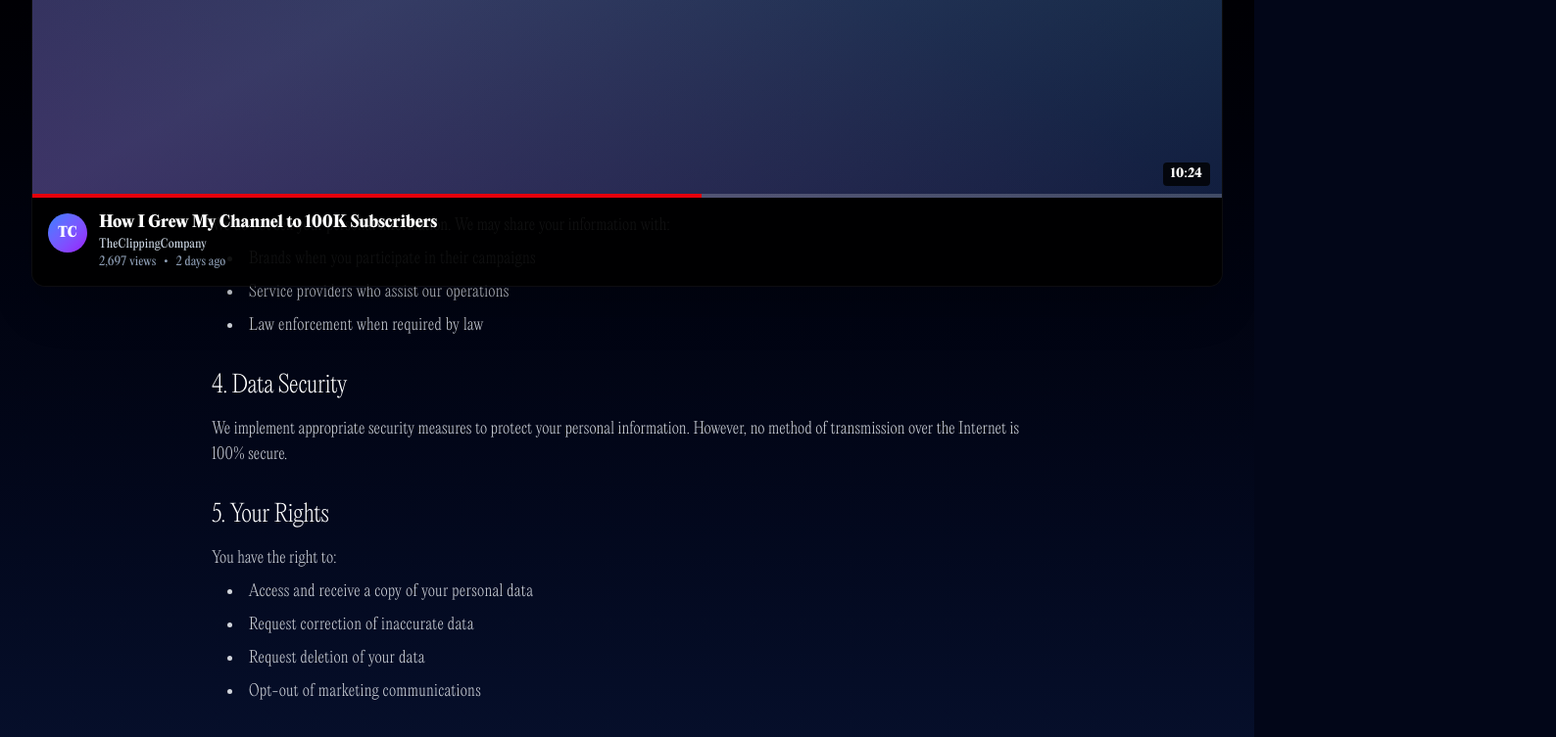
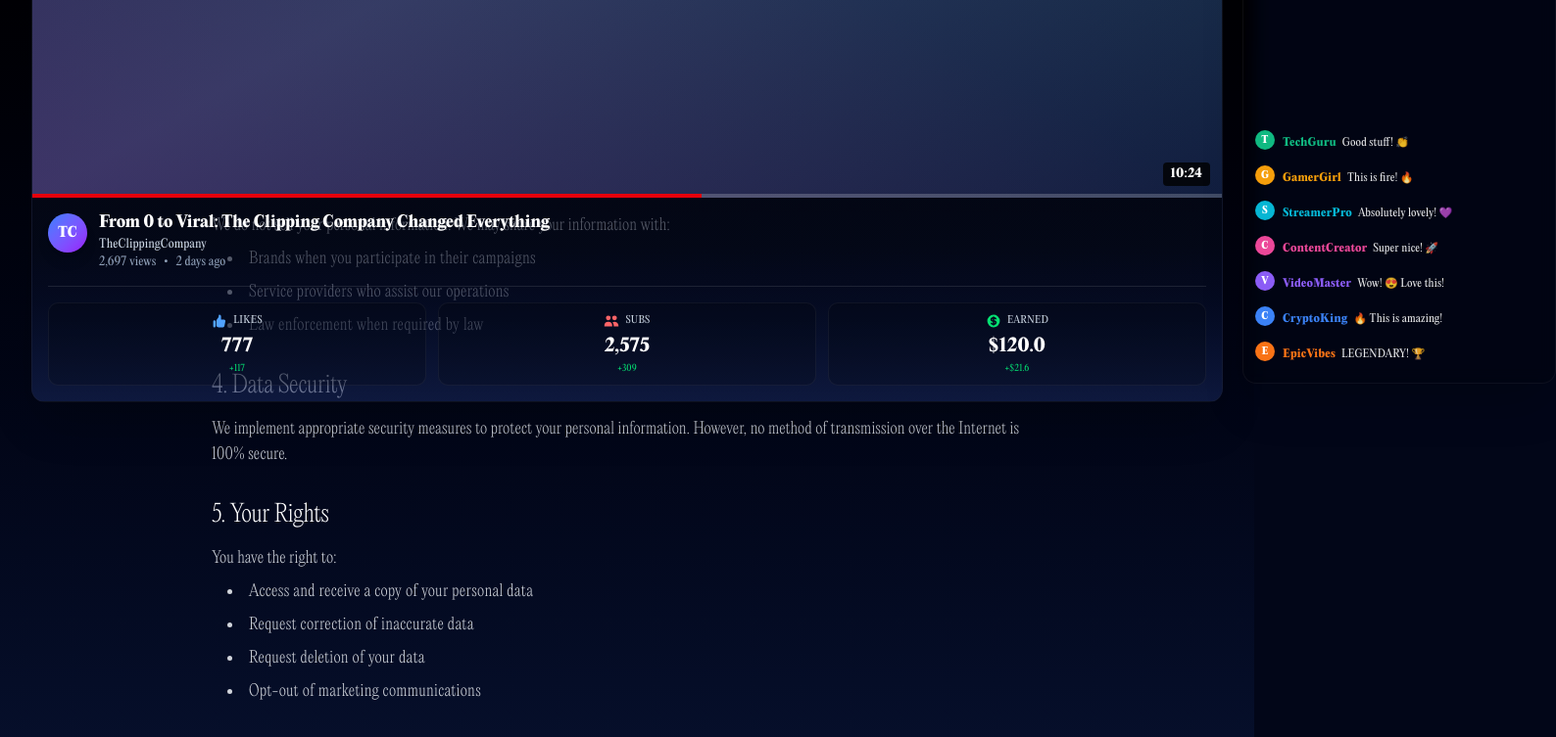
Before and after one commit to 0xazanul/Clipping_waitlst_and_landingf, a Next.js app: page /privacy in a window 1280 px wide. Shown: the part 540-1293 px from the top of the page at 98% size, 1588 px wide, since content can reach past the window. Built offline with nearby package versions, Linux system fonts and the light colour scheme.

Commit message:
feat: added analyts

```diff
--- a/app/globals.css
+++ b/app/globals.css
@@ -197,4 +197,16 @@
     /* Animation disabled to prevent transform stacking context */
     animation: none;
   }
+
+  /* YouTube Live Chat Animation */
+  @keyframes slideInBottom {
+    from {
+      opacity: 0;
+      transform: translateY(20px);
+    }
+    to {
+      opacity: 1;
+      transform: translateY(0);
+    }
+  }
 }
--- a/app/layout.tsx
+++ b/app/layout.tsx
@@ -2,6 +2,7 @@ import type { Metadata } from "next";
 import localFont from "next/font/local";
 import "./globals.css";
 import VideoMetricsBackground from "@/components/background/VideoMetricsBackground";
+import YoutubeLiveChat from "@/components/background/YoutubeLiveChat";
 
 const ppEditorial = localFont({
   src: [
@@ -61,8 +62,9 @@ export default function RootLayout({
 
         {/* Content rendered over the background */}
         <div className="relative z-10">
-          {/* Fixed background in hero section - scrolls with content */}
+          {/* YouTube player and chat - scrolls with content */}
           <VideoMetricsBackground />
+          <YoutubeLiveChat />
           {children}
         </div>
       </body>
--- a/components/background/VideoMetricsBackground.tsx
+++ b/components/background/VideoMetricsBackground.tsx
@@ -4,11 +4,17 @@ import { useEffect, useState, useRef } from "react";
 
 export default function VideoMetricsBackground() {
   const [views, setViews] = useState(1247);
+  const [likes, setLikes] = useState(342);
+  const [subscribers, setSubscribers] = useState(1850);
+  const [earnings, setEarnings] = useState(47.5);
   const bgRef = useRef<HTMLDivElement>(null);
 
   useEffect(() => {
     const animate = () => {
       setViews(prev => prev < 9000 ? prev + 50 : 1247);
+      setLikes(prev => prev < 2500 ? prev + 15 : 342);
+      setSubscribers(prev => prev < 5000 ? prev + 25 : 1850);
+      setEarnings(prev => prev < 250 ? prev + 2.5 : 47.5);
     };
     const interval = setInterval(animate, 200);
     return () => clearInterval(interval);
@@ -74,7 +80,7 @@ export default function VideoMetricsBackground() {
         marginTop: 'calc(min(95vw, 80rem) * 9 / 16 / -2)'
       }}
     >
-        <div className="relative bg-black/80 rounded-xl overflow-hidden shadow-2xl border border-white/5">
+        <div className="relative bg-gradient-to-b from-black/30 via-slate-950/40 to-blue-950/40 rounded-xl overflow-hidden shadow-2xl border border-white/5">
           <div className="relative aspect-video bg-gradient-to-br from-slate-800 via-slate-700 to-slate-900">
             <div className="absolute inset-0 bg-gradient-to-tr from-purple-900/30 via-blue-900/20 to-cyan-900/30" />
             <div className="absolute bottom-3 right-3 bg-black/80 px-2 py-1 rounded text-xs font-semibold text-white">10:24</div>
@@ -84,14 +90,14 @@ export default function VideoMetricsBackground() {
               <div className="yt-progress h-full bg-red-600" />
             </div>
           </div>
-          <div className="bg-black/60 p-4">
+          <div className="bg-gradient-to-b from-black/30 via-slate-950/40 to-blue-950/40 p-4">
             <div className="flex items-start gap-3">
               {/* Avatar - pure CSS animation */}
               <div className="yt-avatar w-10 h-10 rounded-full bg-gradient-to-br from-blue-500 to-purple-600 flex items-center justify-center shadow-lg flex-shrink-0">
                 <span className="text-white font-bold text-sm">TC</span>
               </div>
               <div className="flex-1 min-w-0">
-                <h3 className="text-white font-semibold text-base leading-tight line-clamp-2 mb-1">How I Grew My Channel to 100K Subscribers</h3>
+                <h3 className="text-white font-semibold text-base leading-tight line-clamp-2 mb-1">From 0 to Viral: The Clipping Company Changed Everything</h3>
                 <div className="flex items-center gap-2 text-xs text-slate-400">
                   <span className="font-medium text-slate-300">TheClippingCompany</span>
                 </div>
@@ -102,6 +108,46 @@ export default function VideoMetricsBackground() {
                 </div>
               </div>
             </div>
+
+            {/* Metrics Section */}
+            <div className="mt-4 pt-4 border-t border-white/10 grid grid-cols-3 gap-3">
+              {/* Likes */}
+              <div className="flex flex-col items-center bg-black/20 rounded-lg p-2.5 border border-white/5">
+                <div className="flex items-center gap-1.5 mb-1">
+                  <svg className="w-4 h-4 text-blue-400" fill="currentColor" viewBox="0 0 20 20">
+                    <path d="M2 10.5a1.5 1.5 0 113 0v6a1.5 1.5 0 01-3 0v-6zM6 10.333v5.43a2 2 0 001.106 1.79l.05.025A4 4 0 008.943 18h5.416a2 2 0 001.962-1.608l1.2-6A2 2 0 0015.56 8H12V4a2 2 0 00-2-2 1 1 0 00-1 1v.667a4 4 0 01-.8 2.4L6.8 7.933a4 4 0 00-.8 2.4z" />
+                  </svg>
+                  <span className="text-[10px] font-medium text-slate-300 uppercase tracking-wide">Likes</span>
+                </div>
+                <span className="text-lg font-bold text-white tabular-nums">{likes.toLocaleString()}</span>
+                <span className="text-[9px] text-green-400 font-medium mt-0.5">+{Math.round(likes * 0.15)}</span>
+              </div>
+
+              {/* Subscribers */}
+              <div className="flex flex-col items-center bg-black/20 rounded-lg p-2.5 border border-white/5">
+                <div className="flex items-center gap-1.5 mb-1">
+                  <svg className="w-4 h-4 text-red-400" fill="currentColor" viewBox="0 0 20 20">
+                    <path d="M9 6a3 3 0 11-6 0 3 3 0 016 0zM17 6a3 3 0 11-6 0 3 3 0 016 0zM12.93 17c.046-.327.07-.66.07-1a6.97 6.97 0 00-1.5-4.33A5 5 0 0119 16v1h-6.07zM6 11a5 5 0 015 5v1H1v-1a5 5 0 015-5z" />
+                  </svg>
+                  <span className="text-[10px] font-medium text-slate-300 uppercase tracking-wide">Subs</span>
+                </div>
+                <span className="text-lg font-bold text-white tabular-nums">{subscribers.toLocaleString()}</span>
+                <span className="text-[9px] text-green-400 font-medium mt-0.5">+{Math.round(subscribers * 0.12)}</span>
+              </div>
+
+              {/* Earnings */}
+              <div className="flex flex-col items-center bg-black/20 rounded-lg p-2.5 border border-white/5">
+                <div className="flex items-center gap-1.5 mb-1">
+                  <svg className="w-4 h-4 text-green-400" fill="currentColor" viewBox="0 0 20 20">
+                    <path d="M8.433 7.418c.155-.103.346-.196.567-.267v1.698a2.305 2.305 0 01-.567-.267C8.07 8.34 8 8.114 8 8c0-.114.07-.34.433-.582zM11 12.849v-1.698c.22.071.412.164.567.267.364.243.433.468.433.582 0 .114-.07.34-.433.582a2.305 2.305 0 01-.567.267z" />
+                    <path fillRule="evenodd" d="M10 18a8 8 0 100-16 8 8 0 000 16zm1-13a1 1 0 10-2 0v.092a4.535 4.535 0 00-1.676.662C6.602 6.234 6 7.009 6 8c0 .99.602 1.765 1.324 2.246.48.32 1.054.545 1.676.662v1.941c-.391-.127-.68-.317-.843-.504a1 1 0 10-1.51 1.31c.562.649 1.413 1.076 2.353 1.253V15a1 1 0 102 0v-.092a4.535 4.535 0 001.676-.662C13.398 13.766 14 12.991 14 12c0-.99-.602-1.765-1.324-2.246A4.535 4.535 0 0011 9.092V7.151c.391.127.68.317.843.504a1 1 0 101.511-1.31c-.563-.649-1.413-1.076-2.354-1.253V5z" clipRule="evenodd" />
+                  </svg>
+                  <span className="text-[10px] font-medium text-slate-300 uppercase tracking-wide">Earned</span>
+                </div>
+                <span className="text-lg font-bold text-white tabular-nums">${earnings.toFixed(1)}</span>
+                <span className="text-[9px] text-green-400 font-medium mt-0.5">+${(earnings * 0.18).toFixed(1)}</span>
+              </div>
+            </div>
           </div>
         </div>
     </div>
--- /dev/null
+++ b/components/background/YoutubeLiveChat.tsx
@@ -0,0 +1,132 @@
+"use client";
+
+import { useEffect, useState } from "react";
+
+interface ChatMessage {
+  id: number;
+  username: string;
+  message: string;
+  color: string;
+}
+
+const chatMessages = [
+  { username: "CryptoKing", message: "🔥 This is amazing!", color: "#3b82f6" },
+  { username: "VideoMaster", message: "Wow! 😍 Love this!", color: "#8b5cf6" },
+  { username: "ContentCreator", message: "Super nice! 🚀", color: "#ec4899" },
+  { username: "StreamerPro", message: "Absolutely lovely! 💜", color: "#06b6d4" },
+  { username: "GamerGirl", message: "This is fire! 🔥", color: "#f59e0b" },
+  { username: "TechGuru", message: "Good stuff! 👏", color: "#10b981" },
+  { username: "DigitalNomad", message: "Amazing work! 🌟", color: "#6366f1" },
+  { username: "CreativeMinds", message: "So cool! 😎✨", color: "#14b8a6" },
+  { username: "EpicVibes", message: "LEGENDARY! 🏆", color: "#f97316" },
+  { username: "ChillWatcher", message: "Loving it! 💖", color: "#a855f7" },
+  { username: "ProGamer99", message: "Next level! 🚀", color: "#0ea5e9" },
+  { username: "ArtisticSoul", message: "Beautiful! 🎨", color: "#d946ef" },
+  { username: "MusicLover", message: "Vibing! 🎵", color: "#84cc16" },
+  { username: "TrendSetter", message: "So fresh! 🌊", color: "#22d3ee" },
+  { username: "NightOwl", message: "Can't stop watching! 👀", color: "#a78bfa" },
+  { username: "DreamChaser", message: "Inspiring! 💪", color: "#fb923c" },
+  { username: "PixelPerfect", message: "Quality! 📸", color: "#34d399" },
+  { username: "WaveRider", message: "Awesome! 🌊", color: "#60a5fa" },
+  { username: "StarGazer", message: "Out of this world! 🌟", color: "#c084fc" },
+  { username: "BeatMaker", message: "Sick beats! 🎧", color: "#fbbf24" },
+];
+
+export default function YoutubeLiveChat() {
+  const [messages, setMessages] = useState<ChatMessage[]>([]);
+
+  useEffect(() => {
+    let messageId = 0;
+
+    // Add initial messages
+    const initialMessages = chatMessages.slice(0, 6).map((msg, i) => ({
+      ...msg,
+      id: messageId++,
+    }));
+    setMessages(initialMessages);
+
+    // Keep adding new messages from bottom
+    const interval = setInterval(() => {
+      const randomMessage = chatMessages[Math.floor(Math.random() * chatMessages.length)];
+      const newMessage = {
+        ...randomMessage,
+        id: messageId++,
+      };
+
+      setMessages(prev => {
+        const updated = [newMessage, ...prev];
+        // Keep only last 10 messages
+        return updated.slice(0, 10);
+      });
+    }, 2500 + Math.random() * 1500); // Random interval 2.5-4 seconds
+
+    return () => clearInterval(interval);
+  }, []);
+
+  return (
+    <div
+      className="pointer-events-none"
+      style={{
+        position: 'absolute',
+        top: '50vh',
+        left: 'calc(50% + min(95vw, 80rem) / 2 + 20px)',
+        width: '320px',
+        zIndex: 0,
+        marginTop: 'calc(min(95vw, 80rem) * 9 / 16 / -2)'
+      }}
+    >
+      <div
+        className="relative bg-black/20 backdrop-blur-sm rounded-xl overflow-hidden shadow-2xl border border-white/5"
+        style={{
+          height: 'calc(min(95vw, 80rem) * 9 / 16 + 190px)'
+        }}
+      >
+        {/* Chat Header */}
+        <div className="bg-black/40 px-4 py-2.5 border-b border-white/5">
+          <div className="flex items-center gap-2">
+            <span className="text-white text-xs font-medium tracking-wide">Live Chat</span>
+            <div className="ml-auto flex items-center gap-1.5">
+              <div className="w-1.5 h-1.5 bg-red-500 rounded-full animate-pulse"></div>
+              <span className="text-slate-400 text-[10px]">LIVE</span>
+            </div>
+          </div>
+        </div>
+
+        {/* Chat Messages - scroll from bottom */}
+        <div className="absolute inset-x-0 bottom-0 top-[41px] overflow-hidden">
+          <div className="flex flex-col-reverse gap-0 p-3 h-full overflow-hidden">
+            {messages.map((msg, index) => (
+              <div
+                key={msg.id}
+                className="animate-slide-in-bottom opacity-0 py-1.5"
+                style={{
+                  animation: `slideInBottom 0.4s ease-out forwards`,
+                }}
+              >
+                <div className="flex items-start gap-2">
+                  <div
+                    className="w-5 h-5 rounded-full flex-shrink-0 flex items-center justify-center text-white text-[10px] font-bold"
+                    style={{ backgroundColor: msg.color }}
+                  >
+                    {msg.username[0]}
+                  </div>
+                  <div className="flex-1 min-w-0">
+                    <span
+                      className="font-semibold text-[11px] mr-1.5"
+                      style={{ color: msg.color }}
+                    >
+                      {msg.username}
+                    </span>
+                    <span className="text-white/90 text-[11px] leading-snug">
+                      {msg.message}
+                    </span>
+                  </div>
+                </div>
+              </div>
+            ))}
+          </div>
+        </div>
+      </div>
+    </div>
+  );
+}
```
